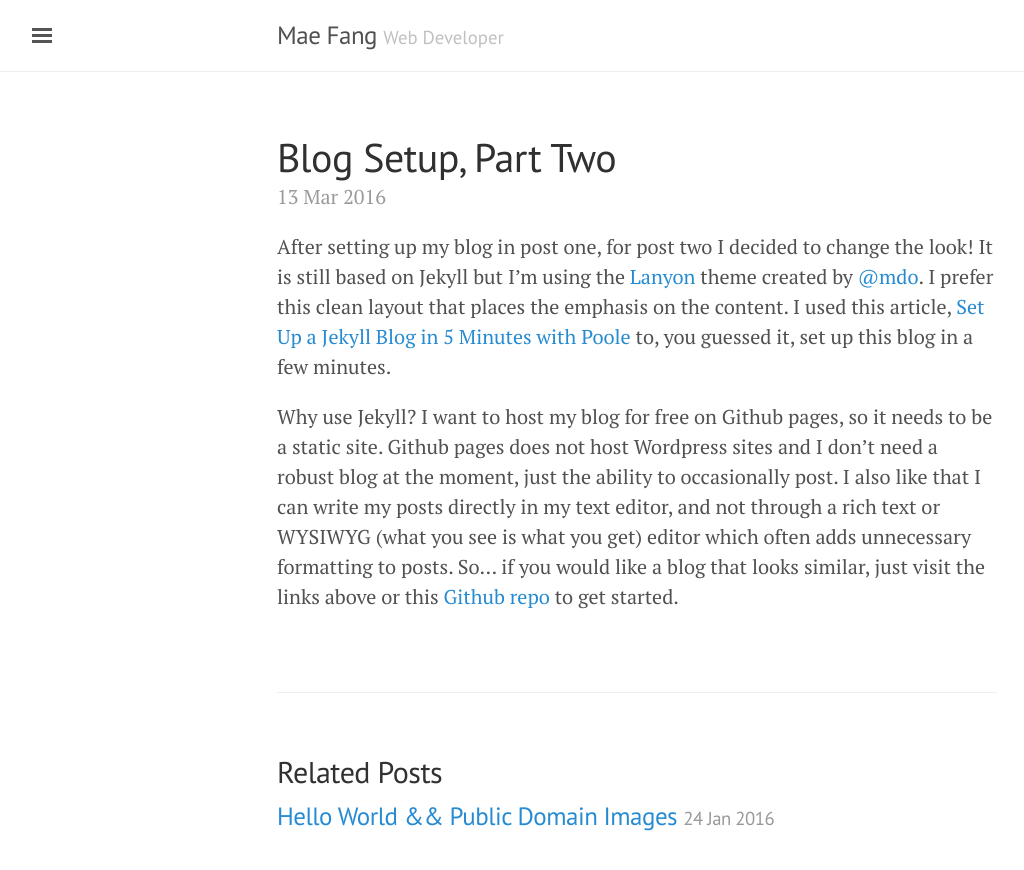
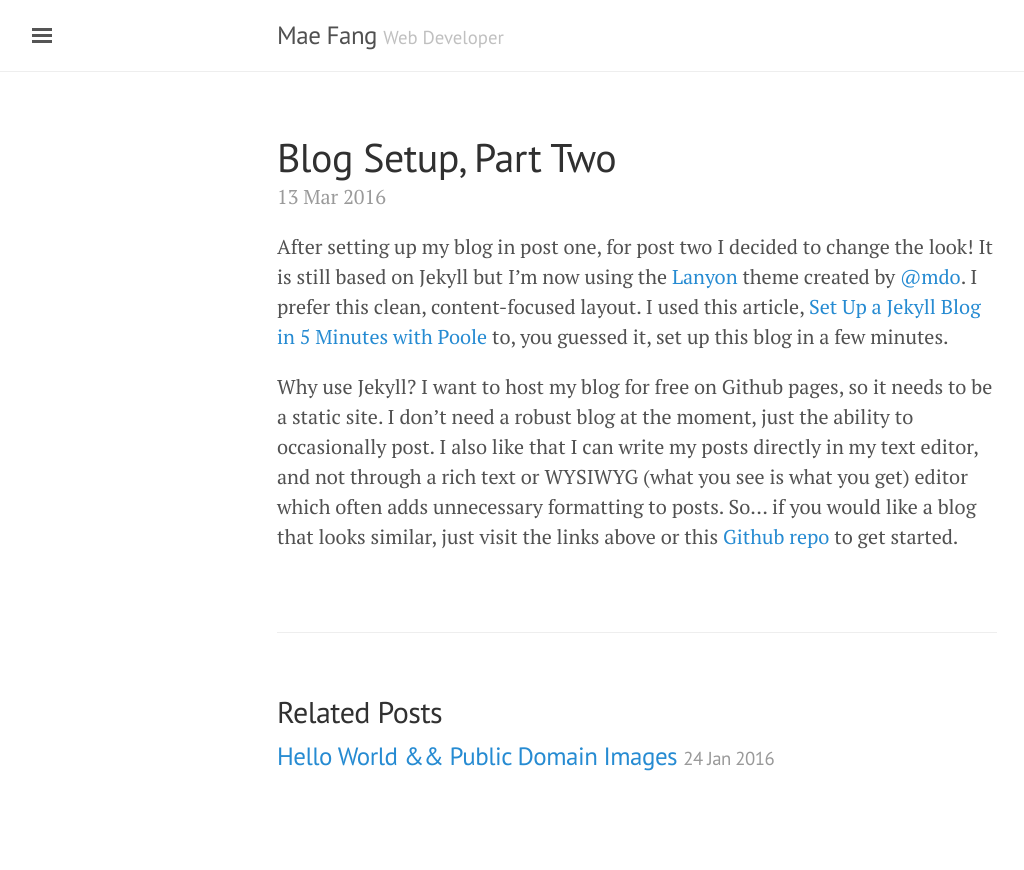
Before and after one commit to mmmfang/blog, a Jekyll site: the page built from _posts/2016-03-13-blog-setup.md, in a window 1280 px wide. Shown: the top 870 px of the page, without its empty margins (3-1027 px from the left). Built offline with Jekyll 4.4.1, drawn with Linux system fonts in a browser that asks for light colours.

Commit message:
edit sidebar

```diff
--- a/_config.yml
+++ b/_config.yml
@@ -5,10 +5,10 @@ permalink:           pretty
 relative_permalinks: true
 
 # Setup
-title:               Mae Fang
+title:               'Mae Fang'
 tagline:             'Web Developer'
 description:         'Mae Fang - Blog'
-url:                 http://mmmfang.github.io
+url:                 'http://mmmfang.github.io'
 baseurl:             '/blog'
 paginate:            5
 
--- a/_includes/sidebar.html
+++ b/_includes/sidebar.html
@@ -25,9 +25,6 @@
       {% endif %}
     {% endfor %}
 
-    <a class="sidebar-nav-item" href="{{ site.github.repo }}/archive/v{{ site.version }}.zip">Download</a>
-    <a class="sidebar-nav-item" href="{{ site.github.repo }}">GitHub project</a>
-    <span class="sidebar-nav-item">Currently v{{ site.version }}</span>
   </nav>
 
   <div class="sidebar-item">
--- a/_posts/2016-03-13-blog-setup.md
+++ b/_posts/2016-03-13-blog-setup.md
@@ -3,6 +3,6 @@ layout: post
 title: Blog Setup, Part Two
 ---
 
-After setting up my blog in post one, for post two I decided to change the look! It is still based on Jekyll but I'm using the [Lanyon](https://github.com/poole/lanyon) theme created by [@mdo](https://twitter.com/mdo). I prefer this clean layout that places the emphasis on the content. I used this article, [Set Up a Jekyll Blog in 5 Minutes with Poole](http://www.sitepoint.com/set-jekyll-blog-5-minutes-poole/) to, you guessed it, set up this blog in a few minutes.
+After setting up my blog in post one, for post two I decided to change the look! It is still based on Jekyll but I'm now using the [Lanyon](https://github.com/poole/lanyon) theme created by [@mdo](https://twitter.com/mdo). I prefer this clean, content-focused layout. I used this article, [Set Up a Jekyll Blog in 5 Minutes with Poole](http://www.sitepoint.com/set-jekyll-blog-5-minutes-poole/) to, you guessed it, set up this blog in a few minutes.
 
-Why use Jekyll? I want to host my blog for free on Github pages, so it needs to be a static site. Github pages does not host Wordpress sites and I don't need a robust blog at the moment, just the ability to occasionally post. I also like that I can write my posts directly in my text editor, and not through a rich text or WYSIWYG (what you see is what you get) editor which often adds unnecessary formatting to posts. So... if you would like a blog that looks similar, just visit the links above or this [Github repo](http://getpoole.com) to get started.
+Why use Jekyll? I want to host my blog for free on Github pages, so it needs to be a static site. I don't need a robust blog at the moment, just the ability to occasionally post. I also like that I can write my posts directly in my text editor, and not through a rich text or WYSIWYG (what you see is what you get) editor which often adds unnecessary formatting to posts. So... if you would like a blog that looks similar, just visit the links above or this [Github repo](http://getpoole.com) to get started.
```
